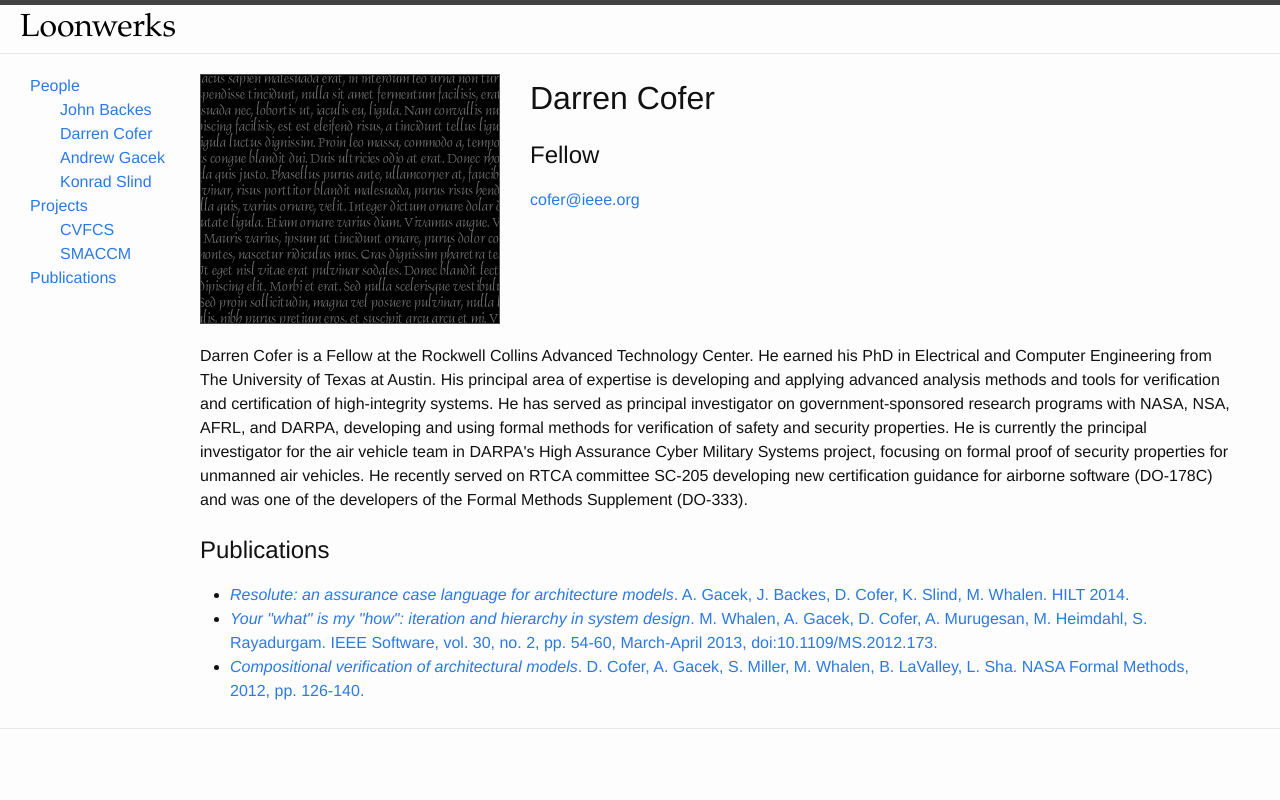
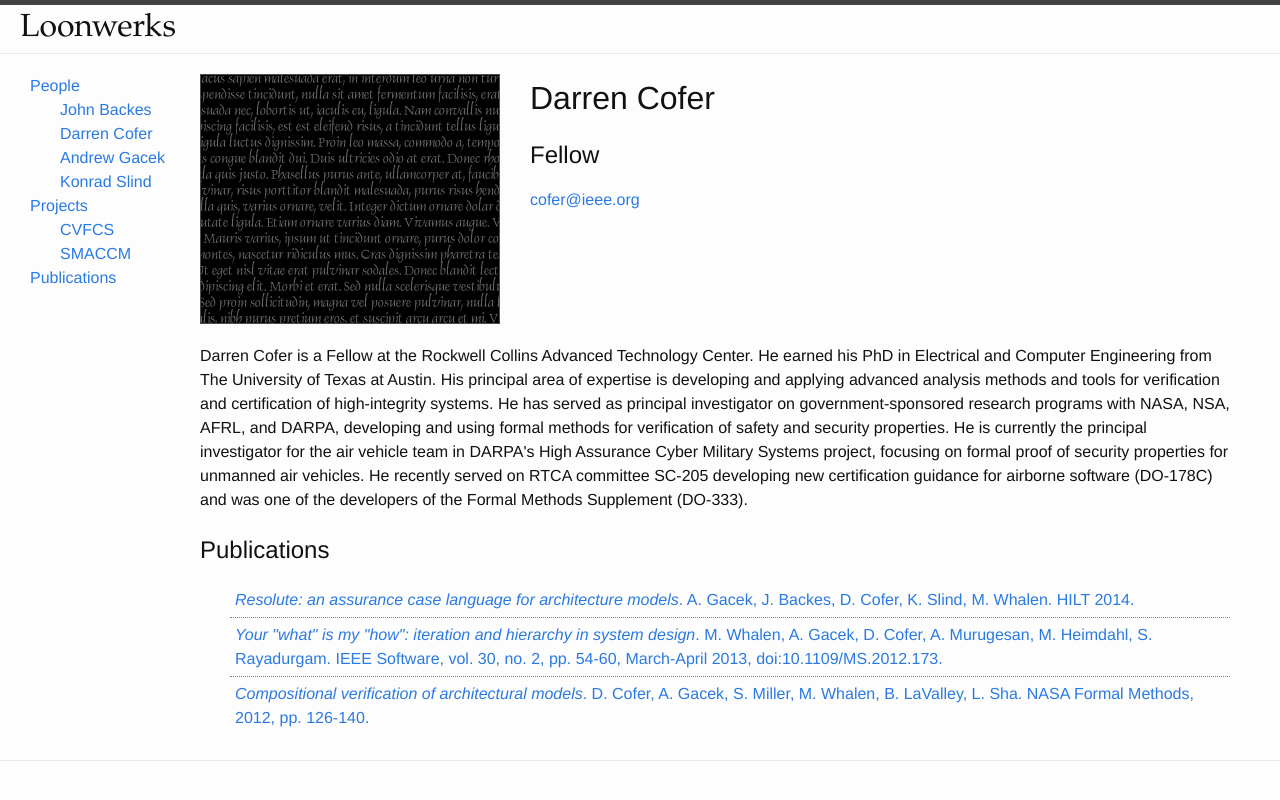
Before and after one commit to loonwerks/loonwerks.github.io, a Jekyll site: the page built from people/darren-cofer.html, in a window 1280 px wide. Shown: the top 800 px of the page. Built offline with Jekyll 4.4.1, drawn with Linux system fonts in a browser that asks for light colours; Markdown is read by kramdown in place of the engine named in the settings.

Commit message:
CSS for publication lists

```diff
--- a/_layouts/person.html
+++ b/_layouts/person.html
@@ -20,6 +20,7 @@ layout: default
     {{ content }}
   </article>
 
+  <div class="publications">
     <h2>Publications</h2>
     <ul>
       {% for pub in sorted_publications %}
@@ -29,3 +30,4 @@ layout: default
       {% endfor %}
     </ul>
   </div>
+</div>
--- a/_layouts/project.html
+++ b/_layouts/project.html
@@ -12,6 +12,7 @@ layout: default
     {{ content }}
   </article>
 
+  <div class="publications">
     <h2>Publications</h2>
     <ul>
       {% for pub in sorted_publications %}
@@ -21,3 +22,4 @@ layout: default
       {% endfor %}
     </ul>
   </div>
+</div>
--- a/_sass/_base.scss
+++ b/_sass/_base.scss
@@ -93,11 +93,11 @@ a {
     text-decoration: none;
 
     &:visited {
-        color: darken($brand-color, 15%);
+//        color: darken($brand-color, 15%);
     }
 
     &:hover {
-        color: $text-color;
+//        color: $text-color;
         text-decoration: underline;
     }
 }
--- a/_sass/_layout.scss
+++ b/_sass/_layout.scss
@@ -17,7 +17,7 @@
     }
 
     a {
-        color: black;
+        color: $text-color;
 
         &:hover {
             text-decoration: none;
@@ -112,8 +112,29 @@
 }
 
 /**
- * Publications index
+ * Publications listings
  */
 
 .publications {
+    ul {
+        list-style-type: none;
+
+        li {
+            border-bottom: 1px dotted gray;
+        }
+
+        li:last-child {
+            border-bottom: none;
+        }
+
+        a {
+            display: block;
+            padding: 5px 5px;
+        }
+
+        a:hover {
+            text-decoration: none;
+            background: $grey-color-light;
+        }
+    }
 }
```
Lines whose indentation alone changed are shown as unchanged.
